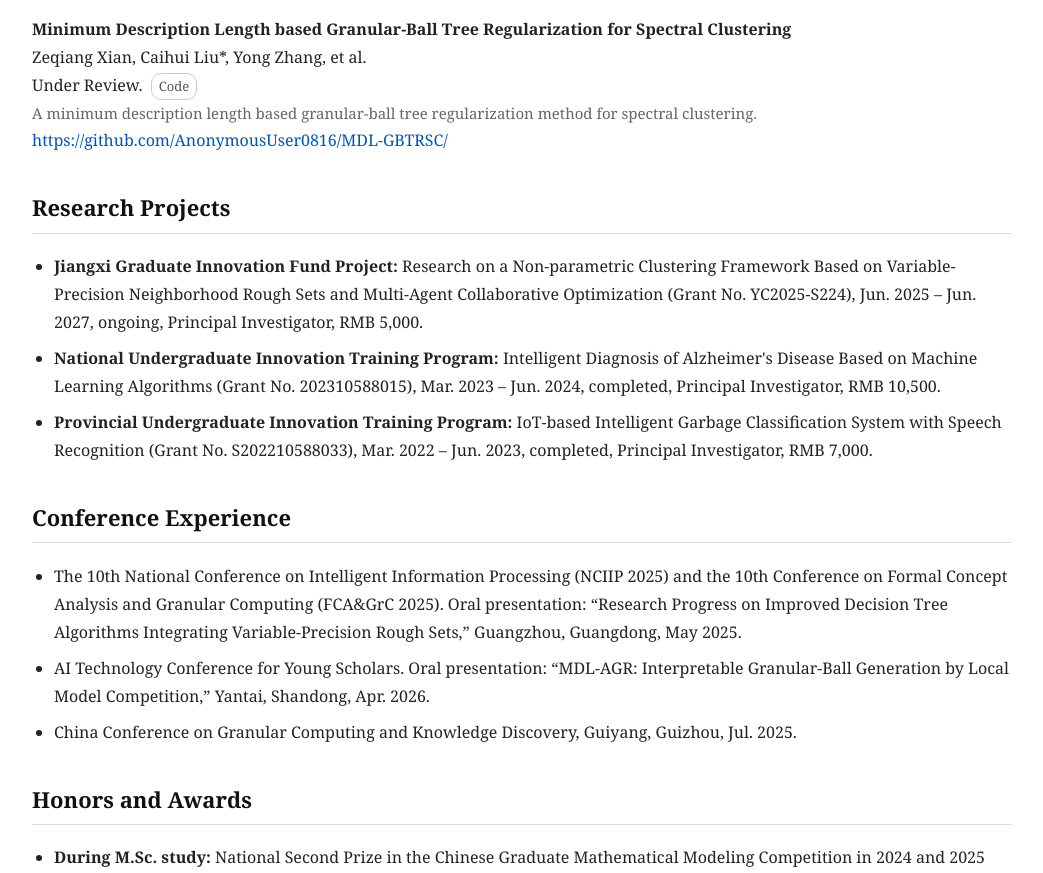
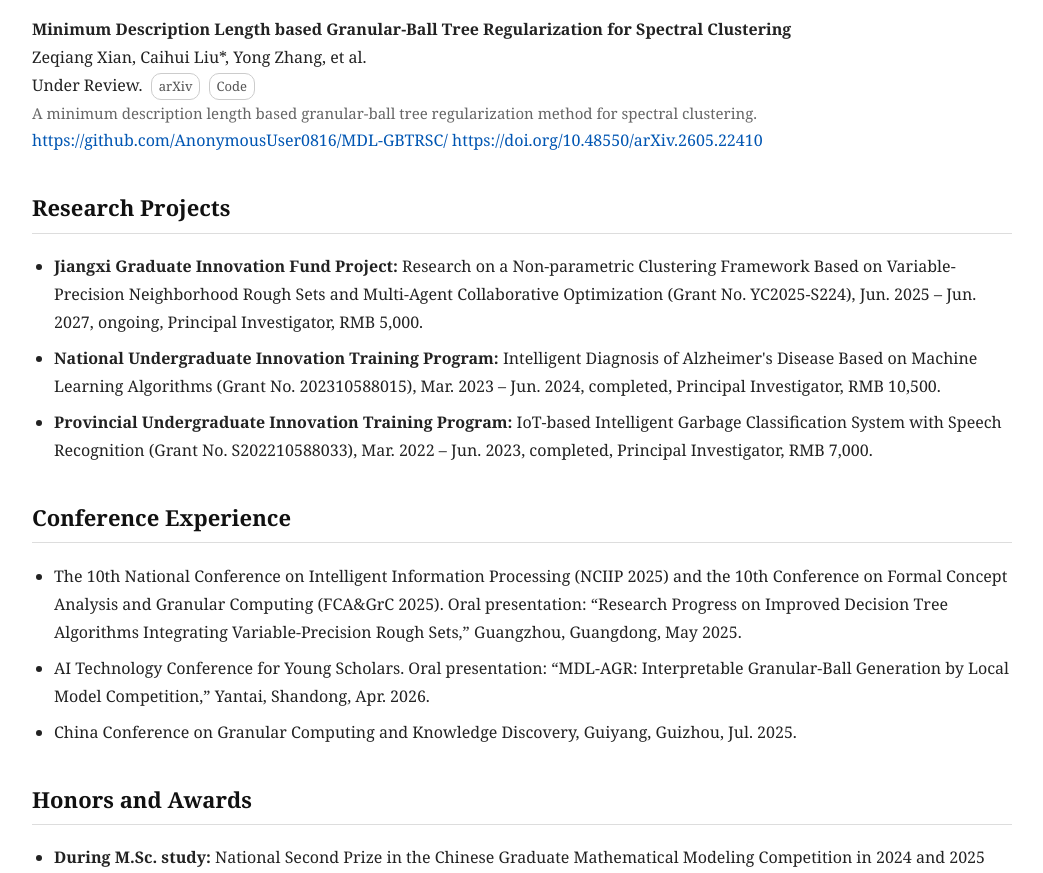
Before and after one commit to xianzeqiang/xianzeqiang.github.io, a plain HTML site: page en.html in a window 1280 px wide. Shown: the part 1964-2837 px from the top of the page, without its empty margins (118-1161 px from the left). Drawn offline with Linux system fonts and the light colour scheme.

Commit message:
Update en.html

```diff
--- a/en.html
+++ b/en.html
@@ -306,12 +306,14 @@
     </div>
     <div>
       Under Review.
+      <span class="tag">arXiv</span>
       <span class="tag">Code</span>
     </div>
     <div class="note">
       A minimum description length based granular-ball tree regularization method for spectral clustering.
     </div>
     <a href="https://github.com/AnonymousUser0816/MDL-GBTRSC/">https://github.com/AnonymousUser0816/MDL-GBTRSC/</a>
+    <a href="https://doi.org/10.48550/arXiv.2605.22410">https://doi.org/10.48550/arXiv.2605.22410</a>
   </div>
 
   <h2>Research Projects</h2>
```
